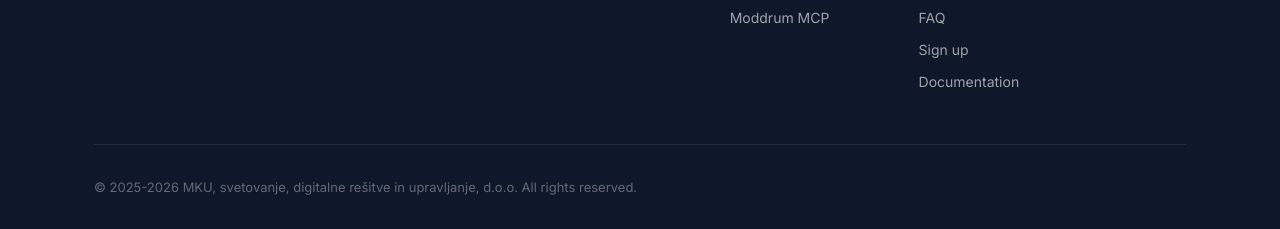
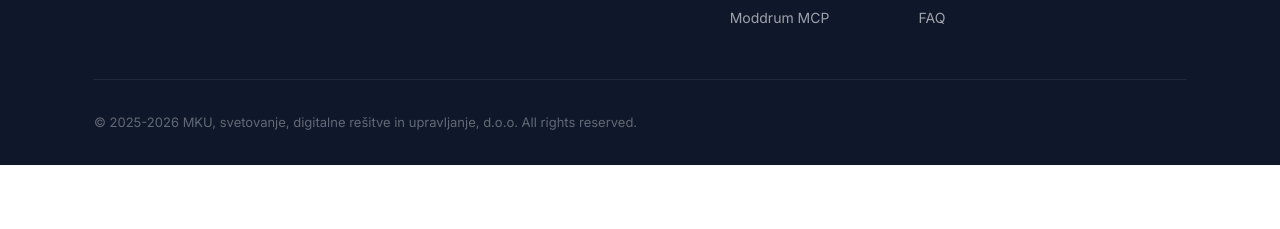
Before and after one commit to moddrum-org/moddrum-marketing, a plain HTML site: page practice/index.html in a window 1280 px wide. Shown: the part 10511-10740 px from the top of the page. After the commit the page ends 10676 px from the top, so only its background shows below. Drawn offline with Linux system fonts and the light colour scheme.

Commit message:
fix: remove Sign up and Documentation links from Practice footer

```diff
--- a/practice/index.html
+++ b/practice/index.html
@@ -833,8 +833,6 @@
           <a href="#features" data-i18n="nav_features"></a>
           <a href="#pricing" data-i18n="nav_pricing"></a>
           <a href="#faq" data-i18n="nav_faq"></a>
-          <a href="https://practice.moddrum.com/signup" data-i18n="footer_signup"></a>
-          <a href="https://practice.moddrum.com/docs" data-i18n="footer_docs"></a>
         </div>
         <div class="footer-col">
           <h5 data-i18n="footer_col3_title"></h5>
```
Also changed, not shown: public/practice/index.html (+0 -2 lines).
